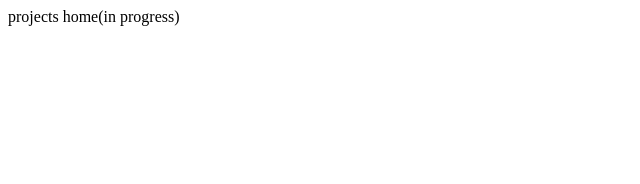
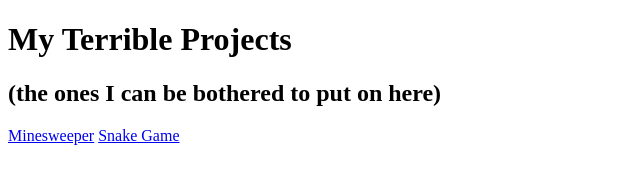
Before and after one commit to Nathan-J-49/test-site, a plain HTML site: page projects/projects_home.html in a window 1280 px wide. Shown: the whole page, without its empty margins (0-640 px from the left). Drawn offline with Linux system fonts and the light colour scheme; files that its build step writes are made by us from their sources.

Commit message:
updates to index.html and projects home
removed now irrelevant joke from index.html, made projects_home a real thing

```diff
--- a/projects/projects_home.html
+++ b/projects/projects_home.html
@@ -1 +1,15 @@
-projects home(in  progress)
+<!DOCTYPE html>
+<html>
+  <head>
+    <meta charset="utf-8">
+    <meta name="viewport" content="width=device-width">
+    <title>test-site home</title>
+    <link href="home.css" rel="stylesheet" type="text/css" />
+  </head>
+  <body>
+		<h1>My Terrible Projects</h1>
+        <h2>(the ones I can be bothered to put on here)</h2>
+        <a href="/test-site/projects/minesweeper">Minesweeper</a>
+        <a href="/test-site/projects/snake_game">Snake Game</a>
+  </body>
+</html>
```
Also changed, not shown: index.html (+0 -1 lines).
